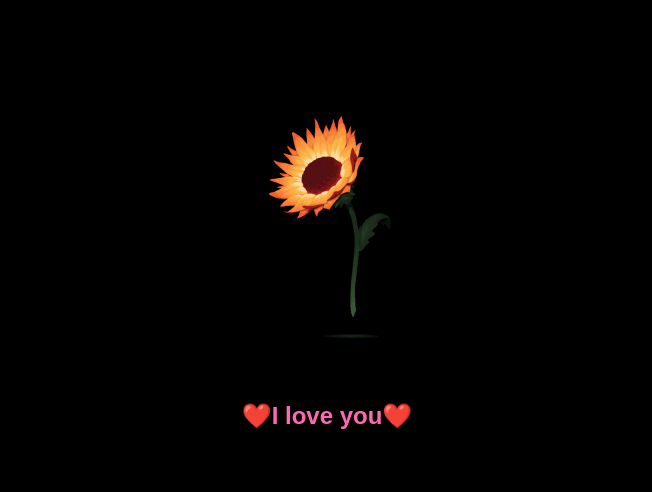
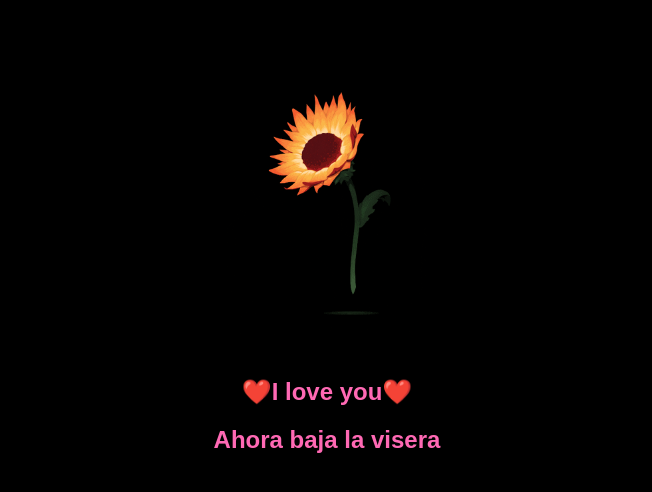
Before and after one commit to HenryRiveraM/Valentine-sDayPage, a plain HTML site: page index.html in a window 1280 px wide. Both pictures are taken after a click on the button "Sí". Shown: the part 222-714 px from the top of the page, without its empty margins (313-965 px from the left). Drawn offline with Linux system fonts and the light colour scheme.

Commit message:
Update index.html

```diff
--- a/index.html
+++ b/index.html
@@ -91,7 +91,7 @@
 
     <script>
         function handleYes() {
-            document.body.innerHTML = '<div style="text-align: center; padding: 50px;"><h1 style="color: #FF69B4;">Sabia que dirias que si Buci ❤️</h1><img src="images/sunflowerBlack.gif" alt="Sunflower" style="width: 200px; margin: 20px;"><h2 style="color: #FF69B4;">❤️I love you❤️</h2></div>';
+            document.body.innerHTML = '<div style="text-align: center; padding: 50px;"><h1 style="color: #FF69B4;">Sabia que dirias que si Buci ❤️</h1><img src="images/sunflowerBlack.gif" alt="Sunflower" style="width: 200px; margin: 20px;"><h2 style="color: #FF69B4;">❤️I love you❤️</h2><h2 style="color: #FF69B4;">Ahora baja la visera</h2></div>';
         }
 
         function handleNo() {
```
